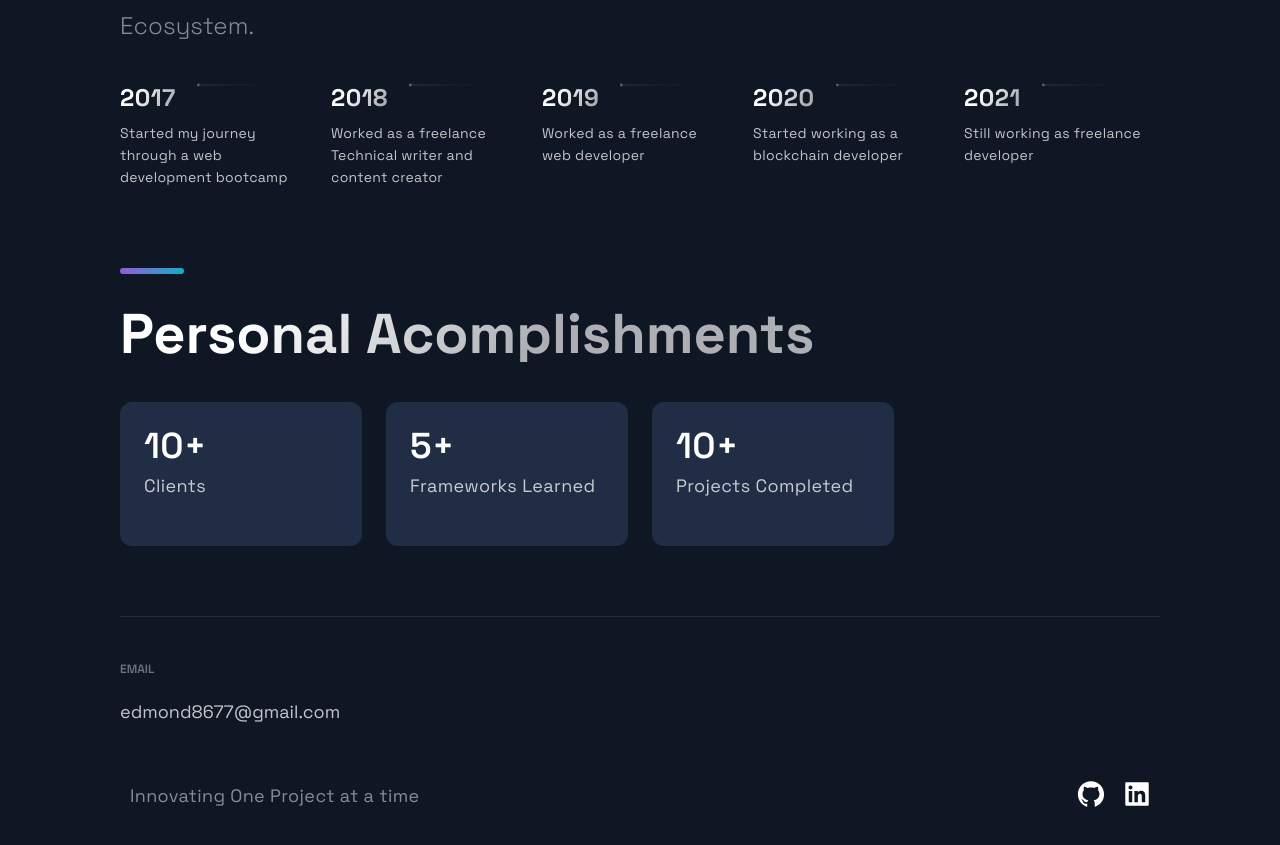
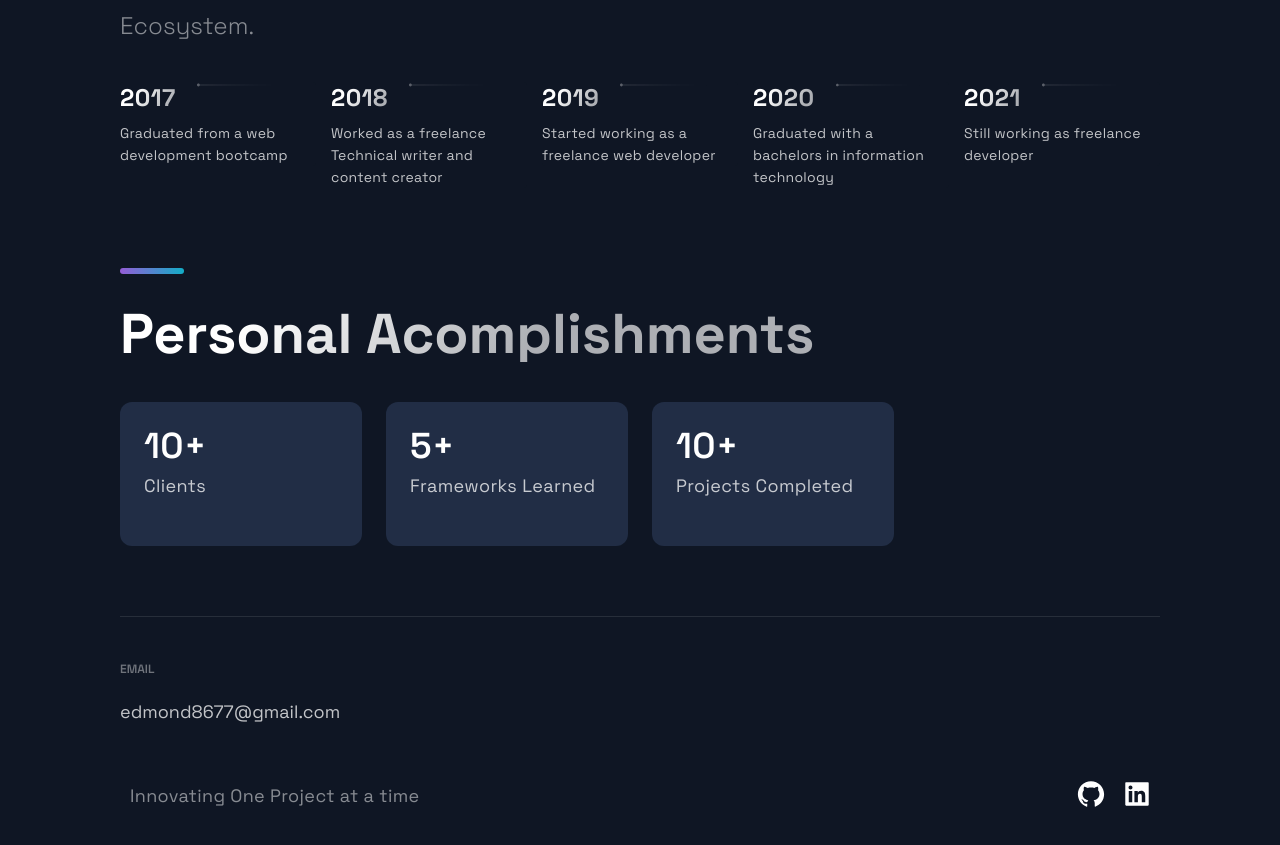
Before and after one commit to edmond-k/portfolio, a Next.js app: page / in a window 1280 px wide. Shown: the part 3960-4805 px from the top of the page. Built offline with nearby package versions, Linux system fonts and the light colour scheme.

Commit message:
Update constants.js

```diff
--- a/src/constants/constants.js
+++ b/src/constants/constants.js
@@ -56,9 +56,9 @@ export const projects = [
 ];
 
 export const TimeLineData = [
-  { year: 2017, text: 'Started my journey through a web development bootcamp', },
+  { year: 2017, text: 'Graduated from a web development bootcamp', },
   { year: 2018, text: 'Worked as a freelance Technical writer and content creator', },
-  { year: 2019, text: 'Worked as a freelance web developer', },
-  { year: 2020, text: 'Started working as a blockchain developer', },
+  { year: 2019, text: 'Started working as a freelance web developer', },
+  { year: 2020, text: 'Graduated with a bachelors in information technology', },
   { year: 2021, text: 'Still working as freelance developer', },
 ];
```
